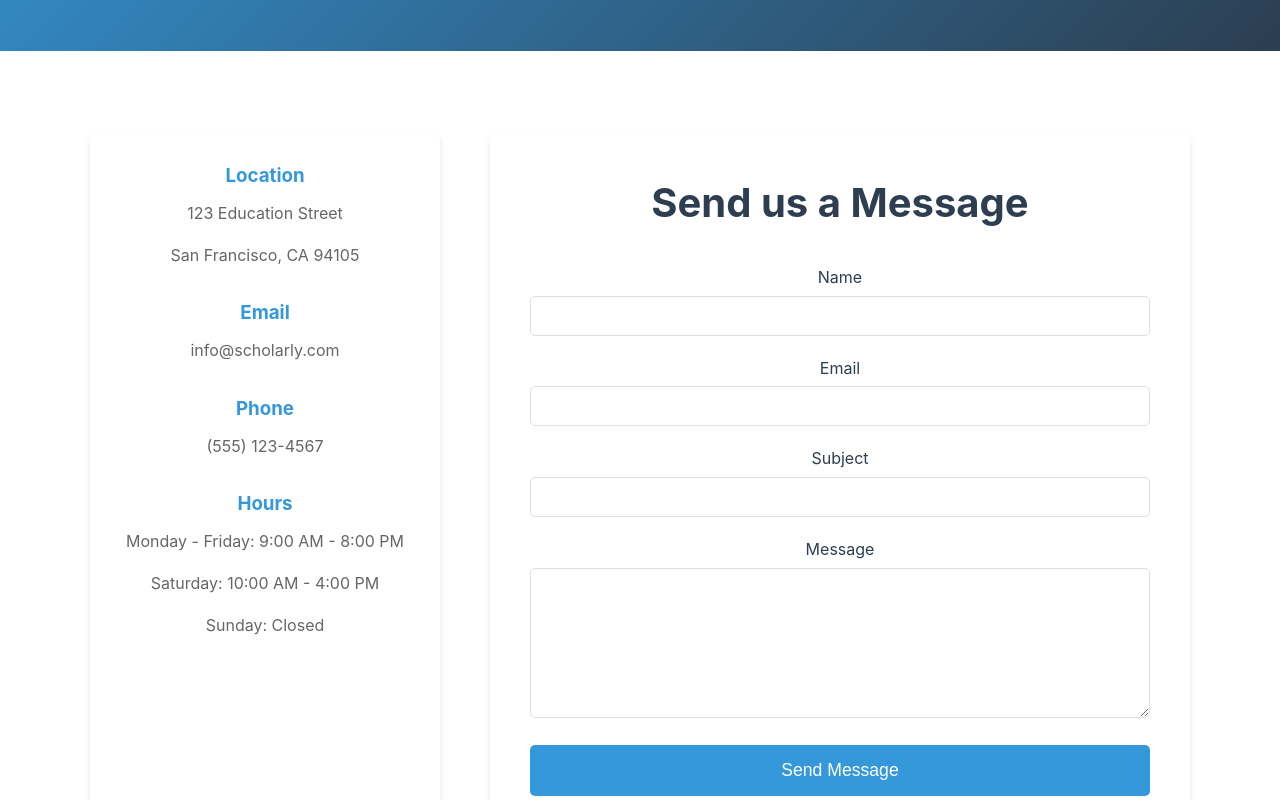
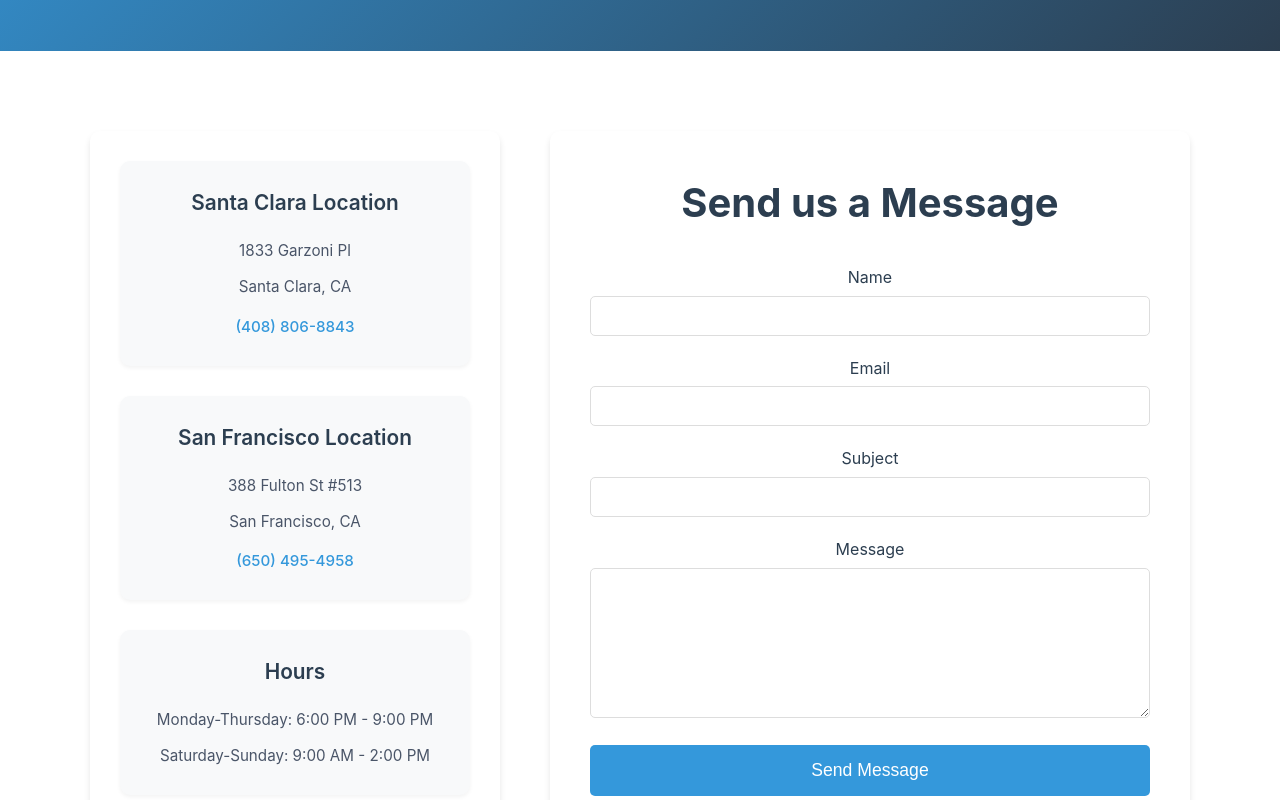
Before and after one commit to rramani1230/scholarly, a React (Create React App) app: page /contact in a window 1280 px wide. Shown: the part 380-1180 px from the top of the page. Built offline with nearby package versions, Linux system fonts and the light colour scheme.

Commit message:
Implement email integration, update contact info

```diff
--- a/package.json
+++ b/package.json
@@ -1,9 +1,9 @@
 {
-  "homepage": "http://rohan-ramani.github.io/scholarly",
   "name": "scholarly",
   "version": "0.1.0",
   "private": true,
   "dependencies": {
+    "@emailjs/browser": "^4.4.1",
     "cra-template": "1.2.0",
     "react": "^19.0.0",
     "react-dom": "^19.0.0",
--- a/src/App.js
+++ b/src/App.js
@@ -1,5 +1,5 @@
 import React from 'react';
-import { BrowserRouter as Router, Routes, Route } from 'react-router-dom';
+import { BrowserRouter as Router, Routes, Route, Navigate } from 'react-router-dom';
 import Navbar from './components/Navbar/Navbar';
 import Home from './pages/Home/Home';
 import About from './pages/About/About';
@@ -9,7 +9,7 @@ import './App.css';
 
 function App() {
   return (
-    <Router>
+    <Router basename={process.env.PUBLIC_URL}>
       <div className="App">
         <Navbar />
         <Routes>
@@ -17,6 +17,7 @@ function App() {
           <Route path="/about" element={<About />} />
           <Route path="/contact" element={<Contact />} />
           <Route path="/schedule" element={<Schedule />} />
+          <Route path="*" element={<Navigate to="/" replace />} />
         </Routes>
       </div>
     </Router>
--- a/src/pages/About/About.js
+++ b/src/pages/About/About.js
@@ -61,7 +61,6 @@ const About = () => {
               <p>Teaching Assistant at Berkeley & UIUC</p>
               <p>5+ Years Industry Experience (Oracle, Amazon)</p>
               <p>Perfect Scores: SAT Math, SAT II Math, GRE</p>
-              <p>Top 1.5% in AMC 12</p>
               <p>Stratford School Alumni</p>
             </div>
           </div>
--- a/src/pages/Contact/Contact.css
+++ b/src/pages/Contact/Contact.css
@@ -28,24 +28,50 @@
 }
 
 .contact-info {
+  display: grid;
+  grid-template-columns: repeat(auto-fit, minmax(350px, 1fr));
+  gap: 30px;
+  margin-bottom: 40px;
+  padding: 30px;
   background: white;
-  padding: 30px;
   border-radius: 10px;
   box-shadow: 0 4px 6px rgba(0,0,0,0.1);
 }
 
 .info-item {
-  margin-bottom: 30px;
+  background: #f8f9fa;
+  padding: 25px;
+  border-radius: 10px;
+  box-shadow: 0 2px 4px rgba(0, 0, 0, 0.05);
+  transition: transform 0.2s ease;
+  display: flex;
+  flex-direction: column;
+  gap: 8px;
+}
+
+.info-item:hover {
+  transform: translateY(-5px);
 }
 
 .info-item h3 {
-  color: #3498db;
+  color: #2c3e50;
   margin-bottom: 10px;
+  font-size: 1.3rem;
+  font-weight: 600;
 }
 
 .info-item p {
-  color: #666;
-  line-height: 1.6;
+  color: #4a5568;
+  margin: 4px 0;
+  font-size: 0.95rem;
+  line-height: 1.3;
+  white-space: nowrap;
+}
+
+.contact-number {
+  margin-top: 8px !important;
+  color: #3498db !important;
+  font-weight: 500;
 }
 
 .contact-form {
@@ -101,6 +127,77 @@
   background-color: #2980b9;
 }
 
+.status-message {
+  padding: 12px;
+  border-radius: 6px;
+  margin-bottom: 20px;
+  text-align: center;
+  font-weight: 500;
+}
+
+.status-message.success {
+  background-color: #d4edda;
+  color: #155724;
+  border: 1px solid #c3e6cb;
+}
+
+.status-message.error {
+  background-color: #f8d7da;
+  color: #721c24;
+  border: 1px solid #f5c6cb;
+}
+
+.status-message.info {
+  background-color: #cce5ff;
+  color: #004085;
+  border: 1px solid #b8daff;
+}
+
+/* Mobile Responsiveness */
+@media screen and (max-width: 768px) {
+  .contact-info {
+    grid-template-columns: 1fr;
+    padding: 15px;
+    gap: 20px;
+  }
+
+  .info-item {
+    padding: 20px;
+  }
+
+  .info-item h3 {
+    font-size: 1.2rem;
+  }
+
+  .info-item p {
+    font-size: 0.95rem;
+  }
+
+  .contact-header {
+    padding: 40px 20px;
+  }
+
+  .contact-header h1 {
+    font-size: 2rem;
+  }
+
+  .contact-header p {
+    font-size: 1rem;
+  }
+
+  .contact-form {
+    padding: 20px;
+  }
+}
+
+/* Ensure contact form is responsive */
+.contact-form input,
+.contact-form textarea {
+  width: 100%;
+  max-width: 100%;
+  box-sizing: border-box;
+}
+
 @media screen and (max-width: 968px) {
   .contact-content {
     grid-template-columns: 1fr;
--- a/src/pages/Contact/Contact.js
+++ b/src/pages/Contact/Contact.js
@@ -1,7 +1,10 @@
-import React, { useState } from 'react';
+import React, { useState, useRef } from 'react';
+import emailjs from '@emailjs/browser';
 import './Contact.css';
 
 const Contact = () => {
+  const form = useRef();
+  const [status, setStatus] = useState({ message: '', type: '' });
   const [formData, setFormData] = useState({
     name: '',
     email: '',
@@ -18,16 +21,26 @@ const Contact = () => {
 
   const handleSubmit = (e) => {
     e.preventDefault();
-    // Here you would typically handle the form submission
-    console.log('Form submitted:', formData);
-    // Reset form
+    setStatus({ message: 'Sending...', type: 'info' });
+
+    emailjs.sendForm(
+      'Scholarly',
+      'template_y3zc3hj',
+      form.current,
+      'kgT1EVAkzr1Q_gNo-'
+    )
+      .then((result) => {
+        setStatus({ message: 'Message sent successfully!', type: 'success' });
         setFormData({
           name: '',
           email: '',
           subject: '',
           message: ''
         });
-    alert('Thank you for your message! We will get back to you soon.');
+      }, (error) => {
+        setStatus({ message: 'Failed to send message. Please try again.', type: 'error' });
+        console.error('EmailJS Error:', error);
+      });
   };
 
   return (
@@ -40,32 +53,39 @@ const Contact = () => {
       <div className="contact-content">
         <div className="contact-info">
           <div className="info-item">
-            <h3>Location</h3>
-            <p>123 Education Street</p>
-            <p>San Francisco, CA 94105</p>
+            <h3>Santa Clara Location</h3>
+            <p>1833 Garzoni Pl</p>
+            <p>Santa Clara, CA</p>
+            <p className="contact-number">(408) 806-8843</p>
+          </div>
+
+          <div className="info-item">
+            <h3>San Francisco Location</h3>
+            <p>388 Fulton St #513</p>
+            <p>San Francisco, CA</p>
+            <p className="contact-number">(650) 495-4958</p>
+          </div>
+
+          <div className="info-item">
+            <h3>Hours</h3>
+            <p>Monday-Thursday: 6:00 PM - 9:00 PM</p>
+            <p>Saturday-Sunday: 9:00 AM - 2:00 PM</p>
           </div>
 
           <div className="info-item">
             <h3>Email</h3>
             <p>info@scholarly.com</p>
           </div>
-
-          <div className="info-item">
-            <h3>Phone</h3>
-            <p>(555) 123-4567</p>
-          </div>
-
-          <div className="info-item">
-            <h3>Hours</h3>
-            <p>Monday - Friday: 9:00 AM - 8:00 PM</p>
-            <p>Saturday: 10:00 AM - 4:00 PM</p>
-            <p>Sunday: Closed</p>
-          </div>
         </div>
 
         <div className="contact-form">
           <h2>Send us a Message</h2>
-          <form onSubmit={handleSubmit}>
+          {status.message && (
+            <div className={`status-message ${status.type}`}>
+              {status.message}
+            </div>
+          )}
+          <form ref={form} onSubmit={handleSubmit}>
             <div className="form-group">
               <label htmlFor="name">Name</label>
               <input
@@ -113,7 +133,9 @@ const Contact = () => {
               ></textarea>
             </div>
 
-            <button type="submit" className="submit-button">Send Message</button>
+            <button type="submit" className="submit-button">
+              Send Message
+            </button>
           </form>
         </div>
       </div>
```
Also changed, not shown: 1 other file (tests, documents, lock files or other folders). Lines whose indentation alone changed are shown as unchanged.
